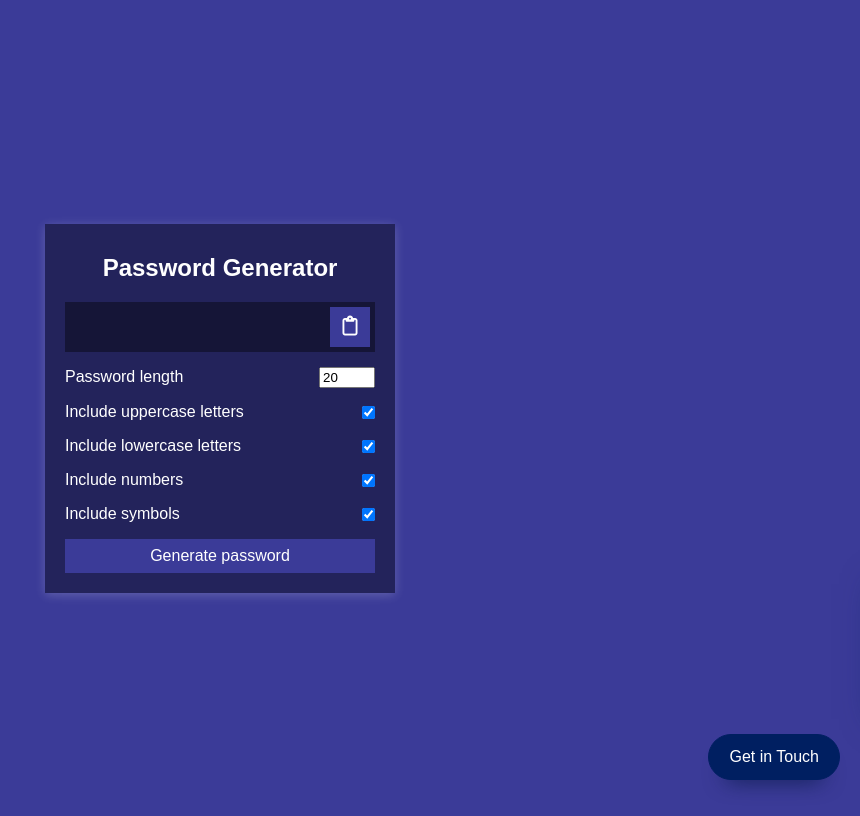
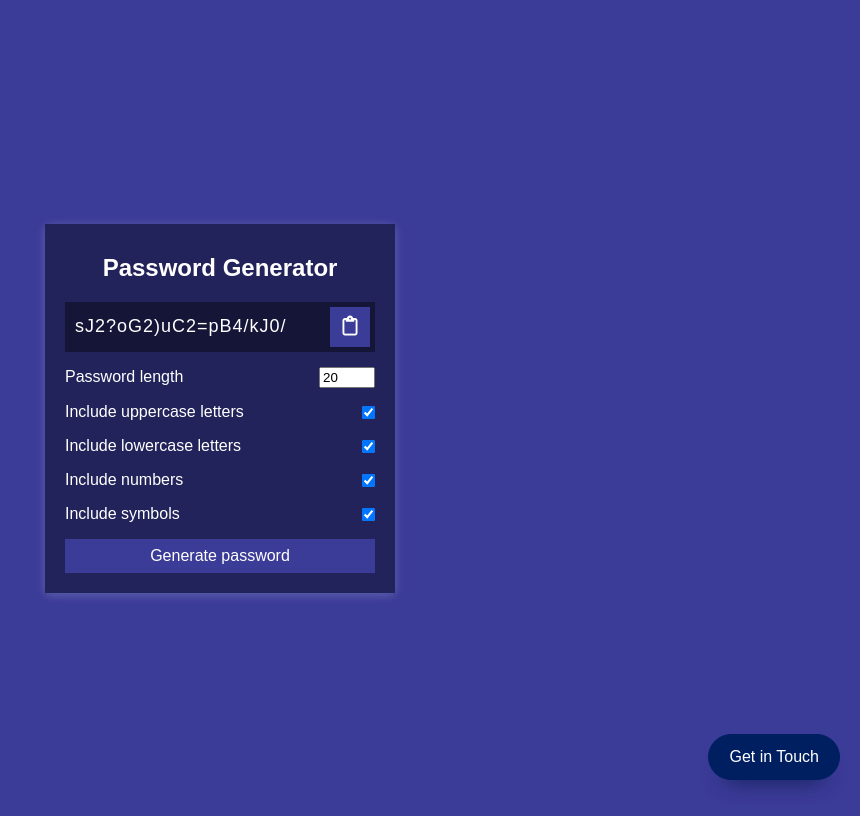
Before and after one commit to Nana-Kwame247/JS-Password-Generator, a plain HTML site: page index.html in a window 1280 px wide. Both pictures are taken after a click on the button "Generate password". Shown: the whole page, without its empty margins (420-1280 px from the left). Drawn offline with Linux system fonts and the light colour scheme; a web font is replaced by a local one.

Commit message:
function to generate password done

```diff
--- a/script.js
+++ b/script.js
@@ -37,6 +37,43 @@ generateEl.addEventListener("click", () => {
     length
   );
 });
+
+//generate password function
+
+function generatePassword(lower, upper, number, symbol, length) {
+  //1. initialize a password variable
+  //2. filter out unchecked types
+  //3. loop over the length, call a generator function for each type
+  //4. Add the final password to the password variable and return it
+
+  let generatedPassword = "";
+
+  const typesCount = lower + upper + number + symbol;
+
+  const typesArr = [{ lower }, { upper }, { number }, { symbol }].filter(
+    (item) => Object.values(item)[0]
+  );
+
+  // console.log("typesArr: ", typesArr);
+
+  if (typesCount === 0) {
+    return "";
+  }
+
+  for (let i = 0; i < length; i += typesCount) {
+    typesArr.forEach((type) => {
+      const funcName = Object.keys(type)[0];
+
+      // console.log("funcName: ", funcName);
+
+      generatedPassword += randomFunc[funcName]();
+    });
+  }
+
+  const finalPassword = generatedPassword.slice(0, length);
+
+  return finalPassword;
+}
 //generator functions - http://www.net-comber.com/charset.html
 
 //lower case function generator
```
Also changed, not shown: index.html (+3 -2 lines).
